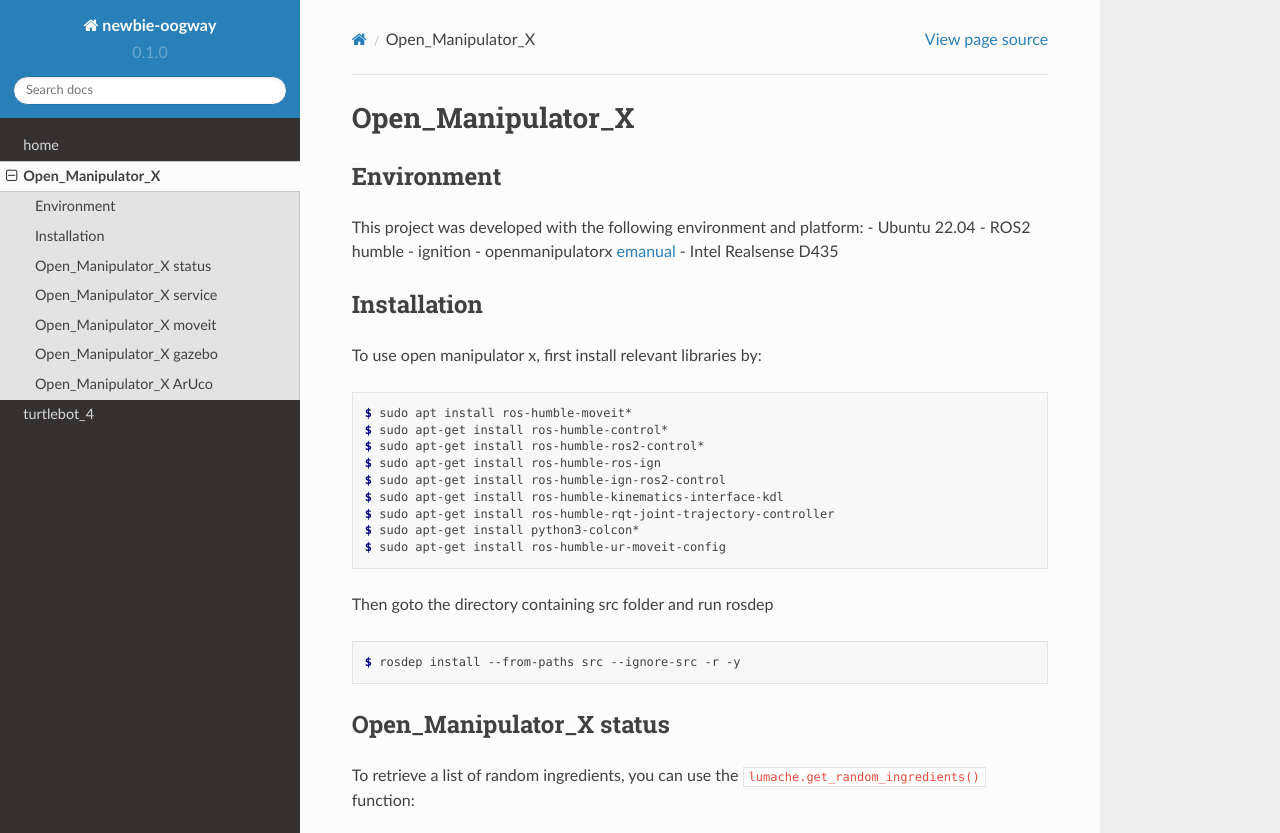
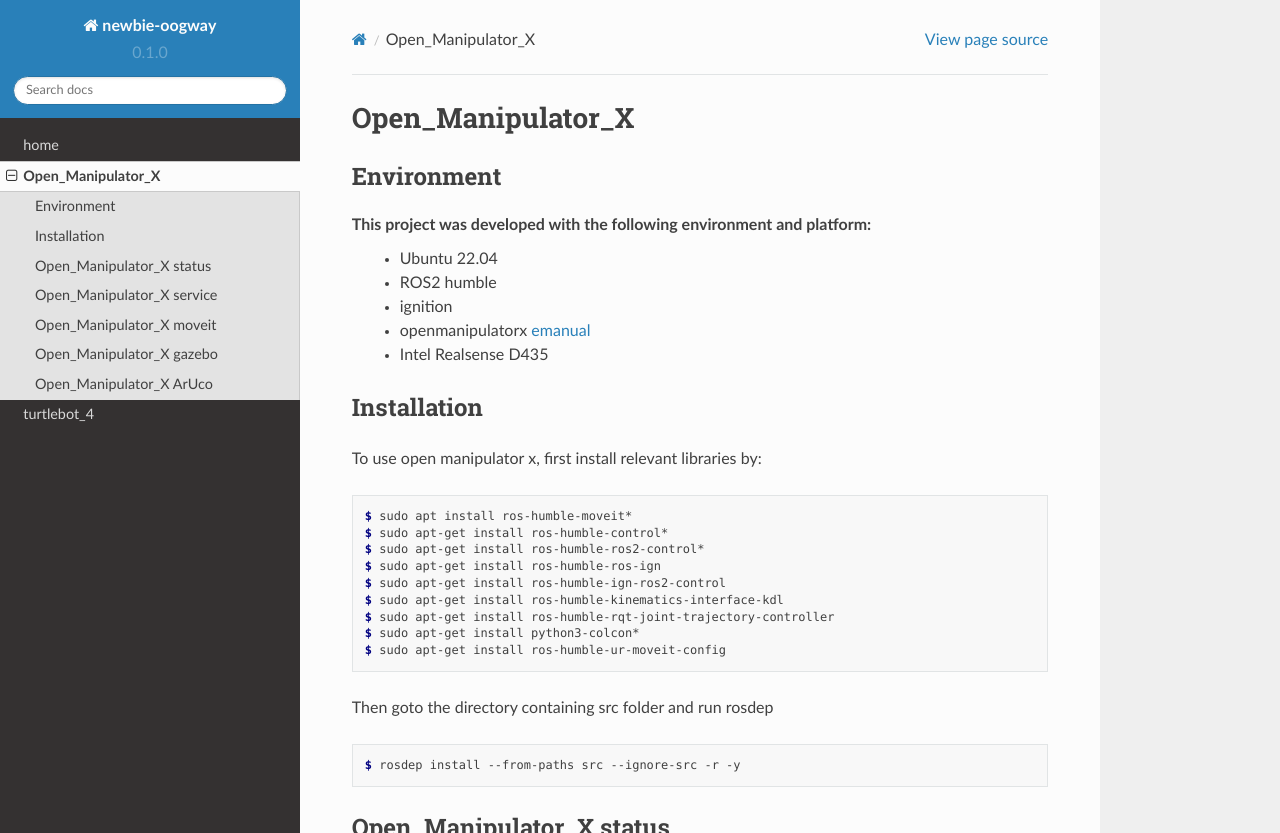
Before and after one commit to stevenleon99/Newbie_Oogway, a Sphinx documentation site: the page built from docs/source/openmanipulatorx.rst, in a window 1280 px wide and 900 px high, cut to the strip 0-833 px from the top of the window. Built offline with Sphinx 7.4.7 and the Read the Docs theme 2.0.0, drawn with Linux system fonts in a browser that asks for light colours.

```diff
--- a/docs/source/openmanipulatorx.rst
+++ b/docs/source/openmanipulatorx.rst
@@ -7,11 +7,11 @@ Environment
 ------------
 
 This project was developed with the following environment and platform:
-- Ubuntu              22.04
-- ROS2                humble
-- ignition
-- openmanipulatorx    `emanual <https://emanual.robotis.com/docs/en/platform/openmanipulator_x/overview/>`_
-- Intel Realsense     D435
+ * Ubuntu              22.04
+ * ROS2                humble
+ * ignition
+ * openmanipulatorx    `emanual <https://emanual.robotis.com/docs/en/platform/openmanipulator_x/overview/>`_
+ * Intel Realsense     D435
 
 
 .. _installation:
```
